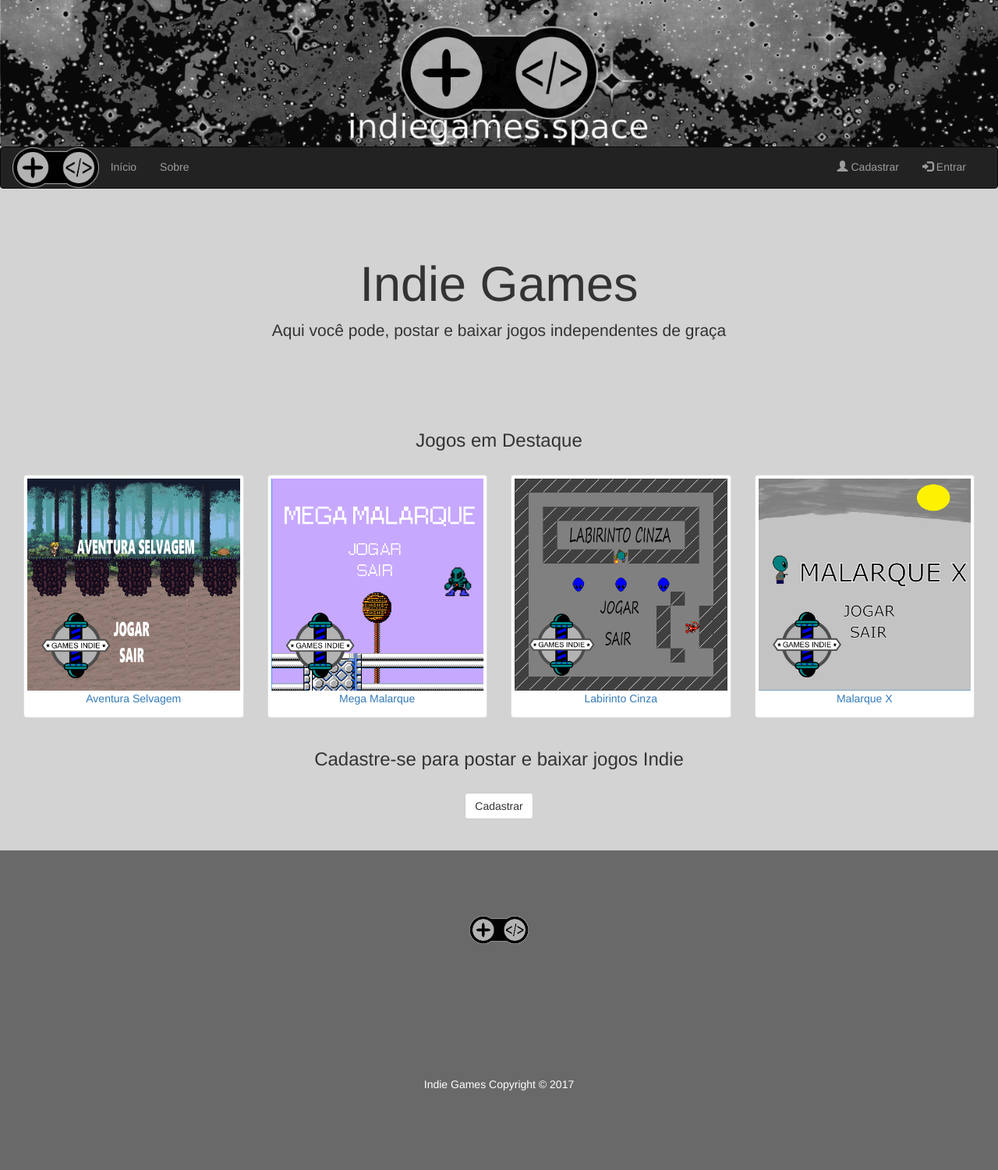
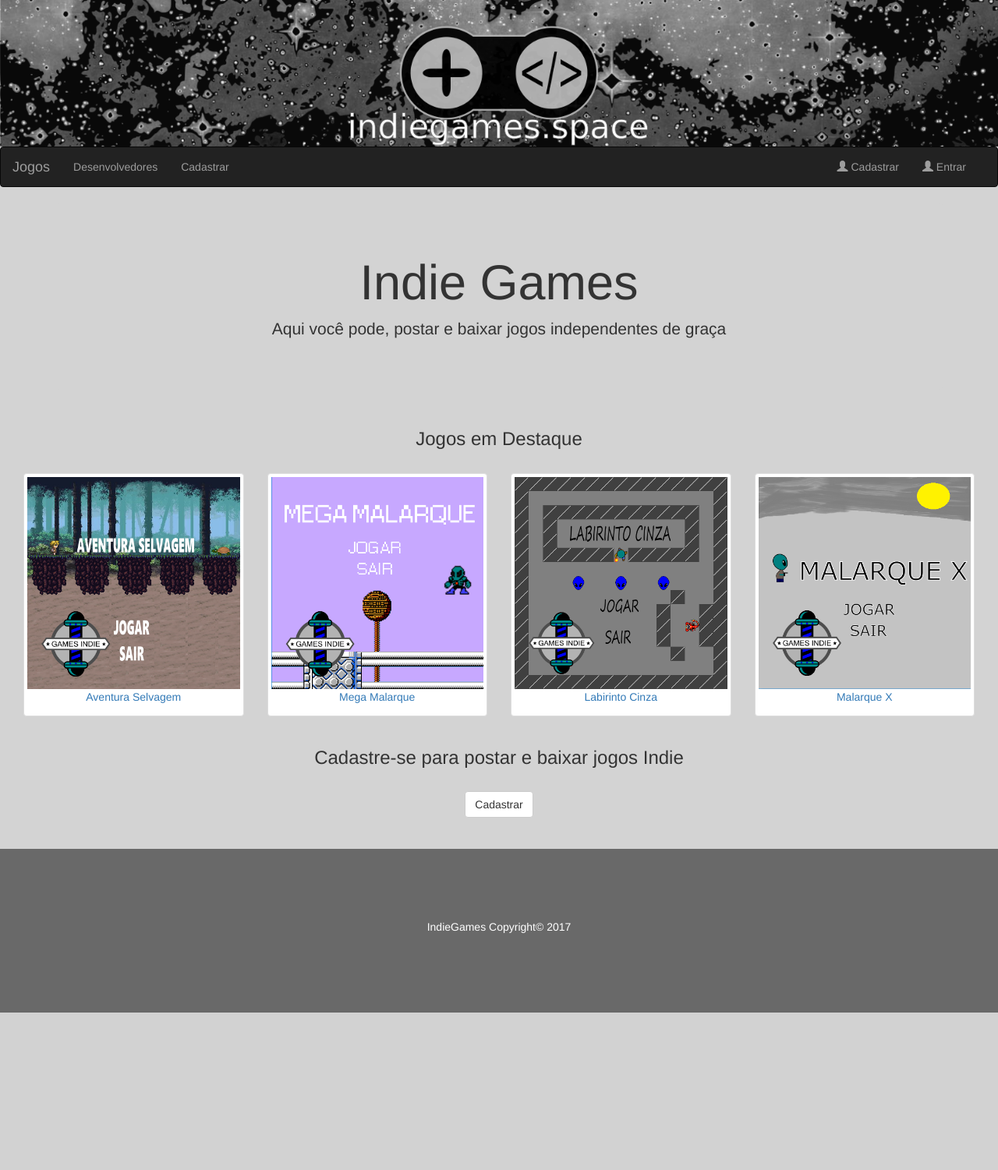
Before and after one commit to isperLucas/indiegames, a PHP site: page / in a window 1280 px wide. Shown: the whole page at 78% size. After the commit the page ends 1299 px from the top, so only its background shows below. Run offline with PHP 8.4, Linux system fonts and the light colour scheme; some libraries are stand-ins or nearby versions.

Commit message:
Add files via upload

```diff
--- a/templates/footer.php
+++ b/templates/footer.php
@@ -1,9 +1,5 @@
 <footer class="container-fluid text-center">
-<img  src="img/logov4.png"  height="36px">
-
-  <p>Indie Games Copyright © 2017</p>
-
+  <p>IndieGames Copyright© 2017 </p>
 </footer>
-
 </body>
 </html>
--- a/templates/topo.php
+++ b/templates/topo.php
@@ -12,15 +12,16 @@
 
 <!-- Bootstrap Java Script -->
 <script src="bootstrap/dist/js/bootstrap.js"></script>
+<script src="js/validator.js"></script>
 
 <!-- Bootstrap Fonts -->
 <link rel="stylesheet" href="https://cdnjs.cloudflare.com/ajax/libs/font-awesome/4.7.0/css/font-awesome.min.css">
 
 <!-- Style Css -->
-<link rel="stylesheet" href="css/styles.css?uheu">
+<link rel="stylesheet" href="css/styles.css">
 
 <!-- Scripts -->
-<script src="js/script.js"></script>
+<script src="js/script.js?sdfsdf"></script>
 
 <link rel="shortcut icon" href="img/logov4.ico" type="image/x-icon" />
 
@@ -41,17 +42,17 @@
                     <span class="icon-bar"></span>
                     <span class="icon-bar"></span>
                 </button>
-                <a class="navbar-static-top" href="#"><img  src="img/logov4.png"  height="52px"></a>
+                <a class="navbar-brand" href="#">Jogos</a>
             </div>
             <div class="collapse navbar-collapse" id="myNavbar">
                 <ul class="nav navbar-nav">
-                    <li><a href="#">Início</a></li>
-                    <li><a href="#">Sobre</a></li>
+                    <li><a href="#">Desenvolvedores</a></li>
+                    <li><a href="#">Cadastrar</a></li>
                 </ul>
                 <ul class="nav navbar-nav navbar-right" style="margin-right: 10px;">
                     <li id="btnModalCad" data-toggle="modal" data-target="#modalCad"><a href="#"><span class="glyphicon glyphicon-user"></span> Cadastrar</a></li>
                     <ul class="nav navbar-nav navbar-right">
-                    <li id="btnModalLog" data-toggle="modal" data-target="#modalLog"><a href="#"><span class="glyphicon glyphicon-log-in"></span> Entrar</a></li>
+                    <li id="btnModalLog" data-toggle="modal" data-target="#modalLog"><a href="#"><span class="glyphicon glyphicon-user"></span> Entrar</a></li>
                     </ul>
                 </ul>
             </div>
@@ -68,29 +69,36 @@
                     <h5><span class="glyphicon glyphicon-lock"></span> Cadastro</h5>
                 </div>
                 <div class="modal-body" style="padding:40px 50px;">
-                    <form role="form"  method="post" name="formu">
+                    <form role="form"  method="post" name="formu" data-toggle="validator" >
                         <div class="form-group">
                             <label for="usrname"><span class="glyphicon glyphicon-user"></span> Nome Completo:</label>
-                            <input type="text" class="form-control" name="nome" id="usrname" placeholder="Nome">
+                            <input type="text" class="form-control" name="nome" id="usrname" placeholder="Nome" required>
+
                         </div>
                         <div class="form-group">
                             <label for="nickname"><span class="glyphicon glyphicon-user"></span> Nome de Usuário:</label>
-                            <input type="text" class="form-control" name="nick" id="nickname" placeholder="Usuário">
+                            <input type="text" class="form-control" name="nick" id="nickname" placeholder="Usuário" required>
                         </div>
                         <div class="form-group">
                             <label for="email"><span class="glyphicon glyphicon-envelope"></span> Email:</label>
-                            <input type="email" class="form-control" name="email" id="email" placeholder="Email">
+                            <input type="email" class="form-control" data-error="Por favor, informe um e-mail correto." required name="email" onblur="verificaBlur()" onKeyPress="verificaEnter(event)" id="email" placeholder="Email">
+                            <div class="help-block with-errors"></div>
+                            <div class="alert alert-danger" style="display:none" id="error_emailExistente">
+                                Email já cadastrado
+                            </div>
                         </div>
                         <div class="form-group">
                             <label for="psw"><span class="glyphicon glyphicon-eye-open"></span> Senha</label>
-                            <input type="password" class="form-control" name="senha" id="psw" placeholder="password">
+                            <input type="password" class="form-control" data-minlength="6" name="senha" id="psw" placeholder="Password"  required>
+                             <span class="help-block">Mínimo de seis (6) digitos</span>
                         </div>
                         <div class="form-group">
                             <label for="psw"><span class="glyphicon glyphicon-eye-open"></span>Confirmar Senha</label>
-                            <input type="password" class="form-control" name="confirmarSenha" id="psw" placeholder="password">
+                            <input type="password" class="form-control" name="confirmarSenha" data-match="#psw" data-match-error="Atenção! As senhas não estão iguais." id="psw" placeholder="password" required >
+                             <div class="help-block with-errors"></div>
                         </div>
                         <div class="form-group">
-                            <button type="submit" onclick="return validar();" class="btn btn-default btn-block entrar" name="btnCadastro">  <span class="glyphicon glyphicon-off"></span> Entrar</button>
+                            <button type="submit" id="btnCad" class="btn btn-default btn-block entrar" name="btnCadastro">  <span class="glyphicon glyphicon-off"></span> Cadastrar</button>
                         </div>
                     </form>
                 </div>
```
